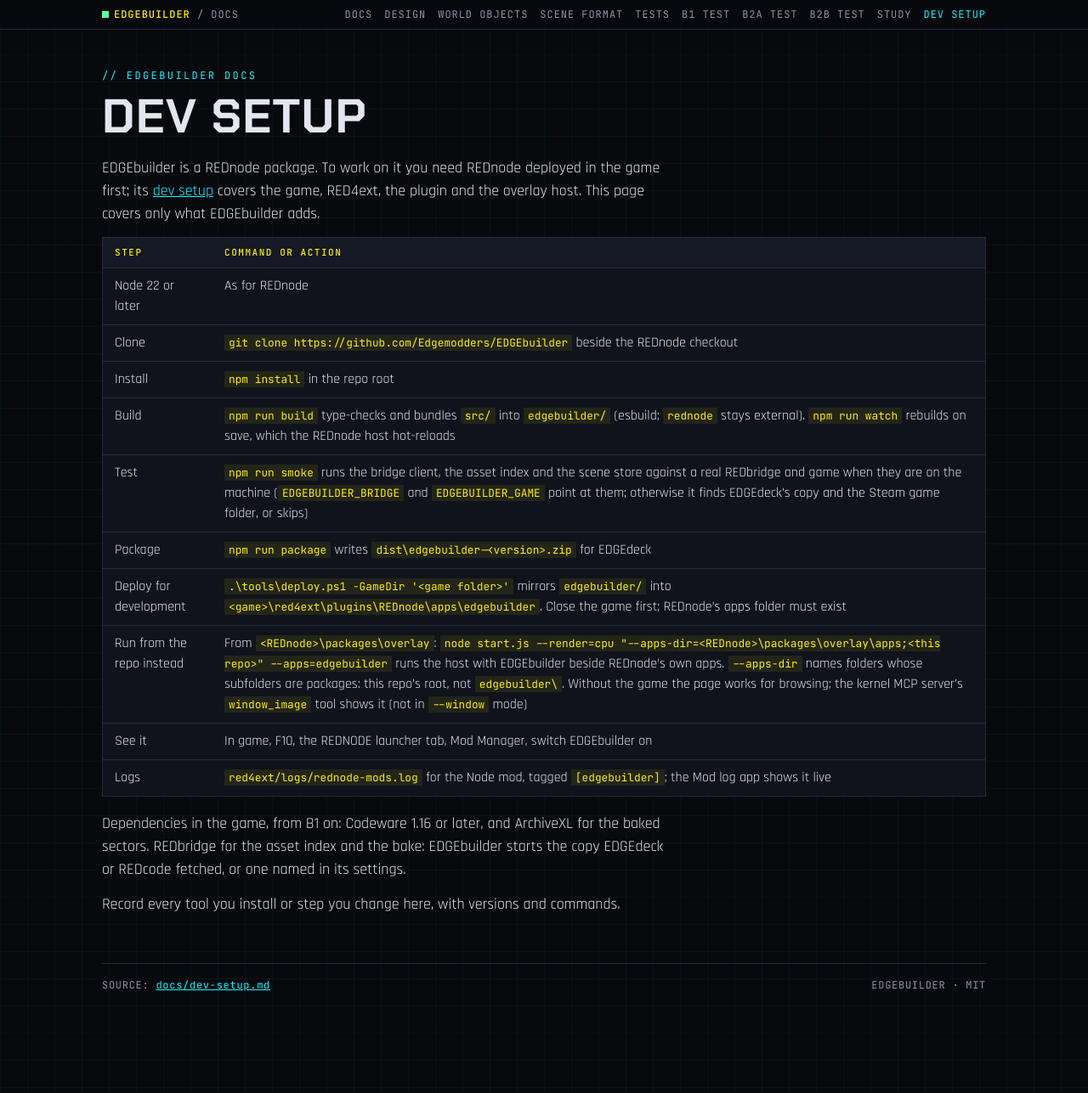
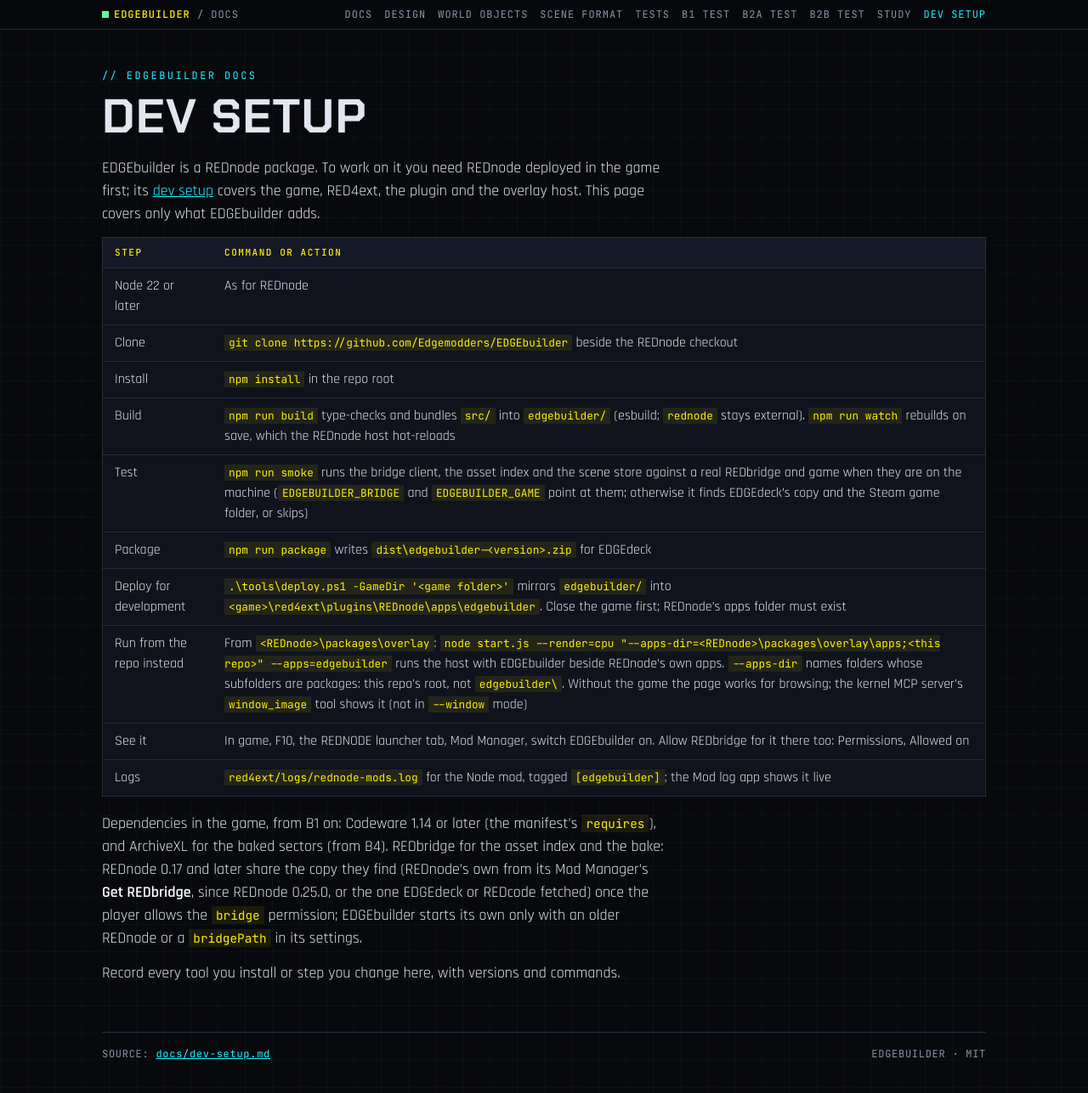
Before and after one commit to Edgemodders/EDGEbuilder, a Jekyll site: the page built from docs/dev-setup.md, in a window 1280 px wide and 1314 px high. Shown: the top 1287 px of the window at 85% size. Built offline with Jekyll 4.4.1, drawn with Linux system fonts in a browser that asks for light colours.

Commit message:
Docs: Codeware 1.14 as the manifest says, REDbridge from REDnode's Mod Manager
dev-setup said Codeware 1.16; the manifest requires 1.14. REDnode 0.25
fetches REDbridge itself, which beginners can use instead of EDGEdeck.
REDnode #8 is closed.

Co-Authored-By: Claude Opus 5.5 <noreply@anthropic.com>

```diff
--- a/docs/dev-setup.md
+++ b/docs/dev-setup.md
@@ -16,9 +16,9 @@ EDGEbuilder is a REDnode package. To work on it you need REDnode deployed in the
 | Package | `npm run package` writes `dist\edgebuilder-<version>.zip` for EDGEdeck |
 | Deploy for development | `.\tools\deploy.ps1 -GameDir '<game folder>'` mirrors `edgebuilder/` into `<game>\red4ext\plugins\REDnode\apps\edgebuilder`. Close the game first; REDnode's apps folder must exist |
 | Run from the repo instead | From `<REDnode>\packages\overlay`: `node start.js --render=cpu "--apps-dir=<REDnode>\packages\overlay\apps;<this repo>" --apps=edgebuilder` runs the host with EDGEbuilder beside REDnode's own apps. `--apps-dir` names folders whose subfolders are packages: this repo's root, not `edgebuilder\`. Without the game the page works for browsing; the kernel MCP server's `window_image` tool shows it (not in `--window` mode) |
-| See it | In game, F10, the REDNODE launcher tab, Mod Manager, switch EDGEbuilder on |
+| See it | In game, F10, the REDNODE launcher tab, Mod Manager, switch EDGEbuilder on. Allow REDbridge for it there too: Permissions, Allowed on |
 | Logs | `red4ext/logs/rednode-mods.log` for the Node mod, tagged `[edgebuilder]`; the Mod log app shows it live |
 
-Dependencies in the game, from B1 on: Codeware 1.16 or later, and ArchiveXL for the baked sectors. REDbridge for the asset index and the bake: EDGEbuilder starts the copy EDGEdeck or REDcode fetched, or one named in its settings.
+Dependencies in the game, from B1 on: Codeware 1.14 or later (the manifest's `requires`), and ArchiveXL for the baked sectors (from B4). REDbridge for the asset index and the bake: REDnode 0.17 and later share the copy they find (REDnode's own from its Mod Manager's **Get REDbridge**, since REDnode 0.25.0, or the one EDGEdeck or REDcode fetched) once the player allows the `bridge` permission; EDGEbuilder starts its own only with an older REDnode or a `bridgePath` in its settings.
 
 Record every tool you install or step you change here, with versions and commands.
```
Also changed, not shown: docs/b2-test.md (+1 -1 lines), docs/testing.md (+1 -1 lines).
